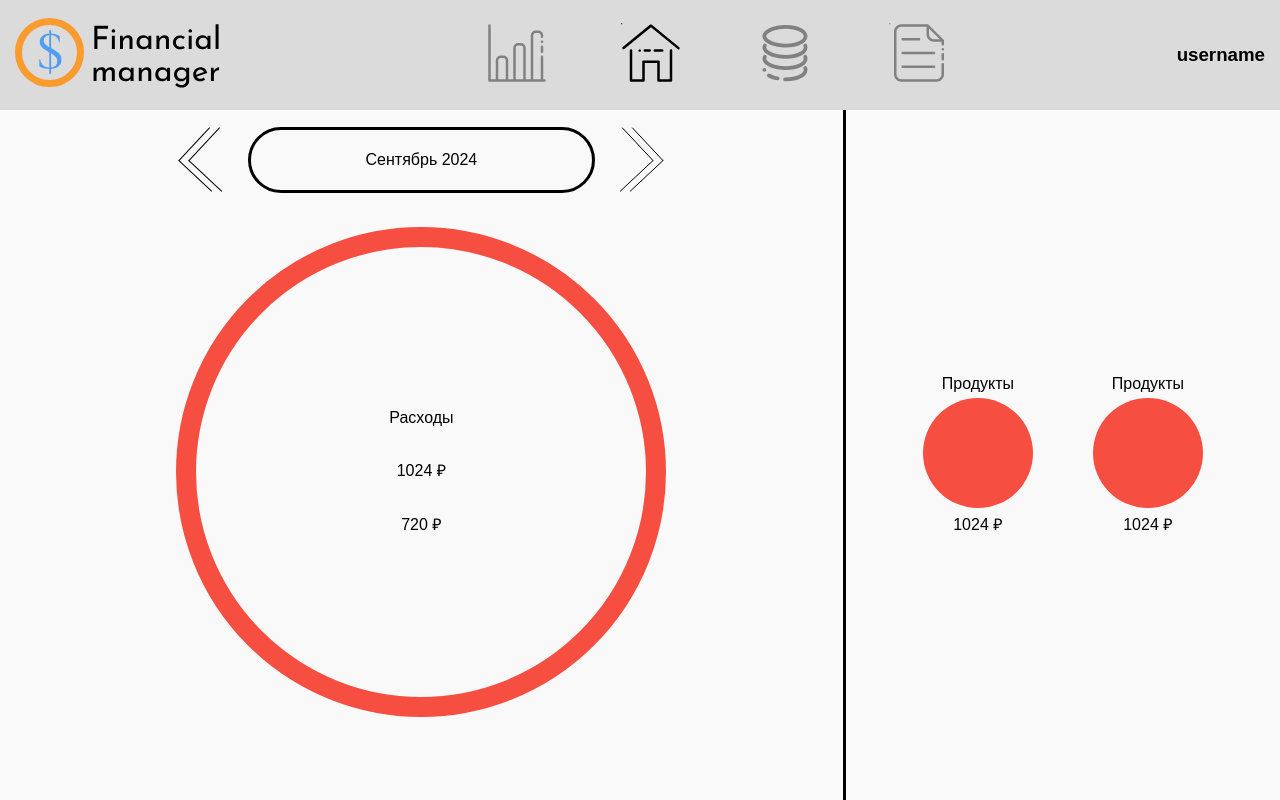
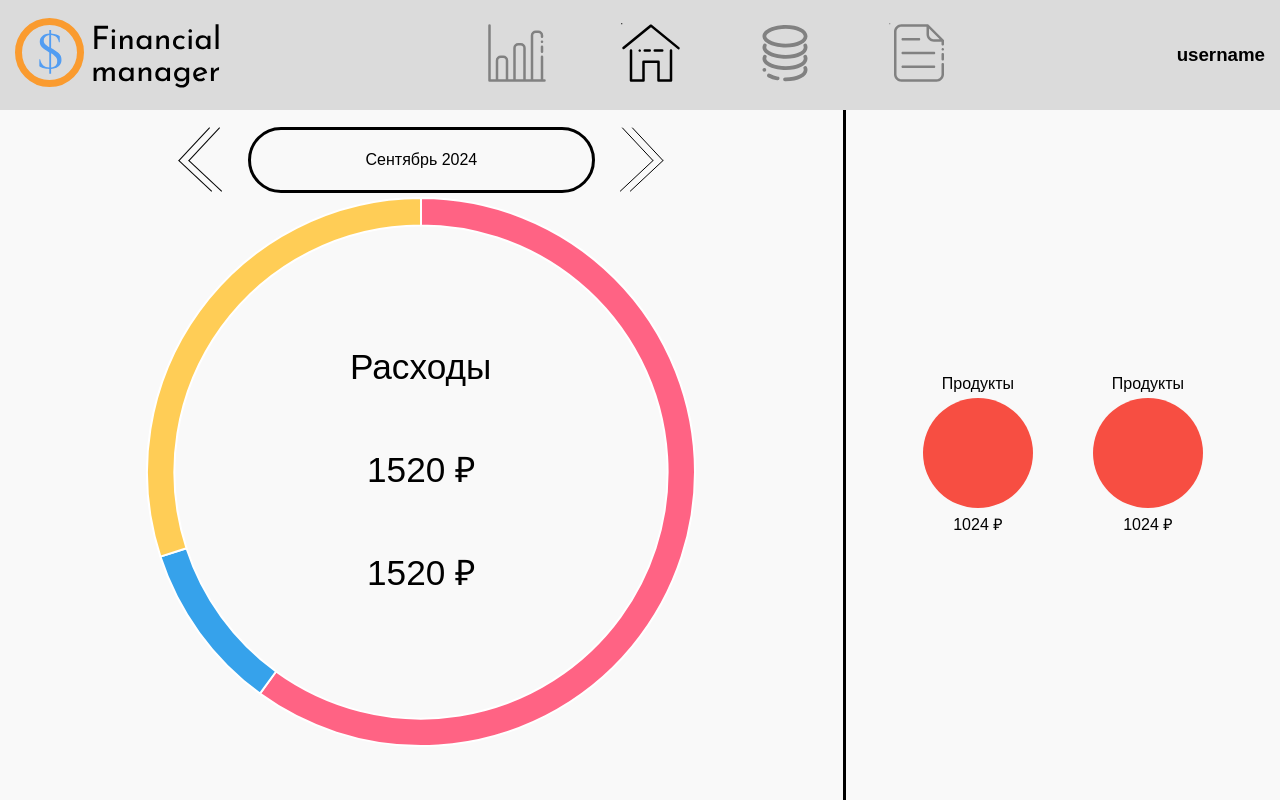
Before and after one commit to dedmaksim03/uiux, a React (Vite) app: page /home in a window 1280 px wide. Built offline with nearby package versions, Linux system fonts and the light colour scheme.

Commit message:
addin new main diagram from chart js

```diff
--- a/src/components/MainDiagram/index.tsx
+++ b/src/components/MainDiagram/index.tsx
@@ -1,12 +1,95 @@
 import style from './maindiagram.module.css';
+import { Doughnut } from 'react-chartjs-2';
+import 'chart.js/auto'
+// import Chart from 'chart.js/auto';
+// import 'chartjs-plugin-labels'; // Импортируем плагин
 
 const index = () => {
+  // Chart.register({
+  //   id: 'customPluginName',
+  //   beforeDraw: function(chart) {
+  //     const width = chart.width,
+  //         height = chart.height,
+  //         ctx = chart.ctx;
+
+  //     ctx.restore();
+  //     const fontSize = (height / 114).toFixed(2);
+  //     ctx.font = fontSize + "em sans-serif";
+  //     ctx.textBaseline = "middle";
+
+  //     const text = "75%",
+  //         textX = Math.round((width - ctx.measureText(text).width) / 2),
+  //         textY = height / 2;
+
+  //     ctx.fillText(text, textX, textY);
+  //     ctx.save();
+  //   }
+  // });
   return (
     <div className={style.diagram_container}>
       <div className={style.inner_diagram_container}>
-        <p className={style.p_center}> Расходы </p>
+      <Doughnut width={550} height={550} data={{
+                  labels: [
+                    'Red',
+                    'Blue',
+                    'fsdf', 'sdfsf'
+                  ],
+                  datasets: [{
+                    label: 'My First Dataset',
+                    data: [300, 50, 150],
+                    backgroundColor: [
+                      'rgb(255, 99, 132)',
+                      'rgb(54, 162, 235)',
+                      'rgb(255, 205, 86)'
+                    ],
+                    hoverOffset: 4
+                  }],
+                }}
+                options={
+                  {
+                    cutout: "90%",
+                    radius: "100%",
+                    plugins:{
+                      legend:{
+                        display: false
+                      }
+                    }
+                }} plugins={[
+                  {
+                  id: 'customPluginName',
+                  beforeDraw: function(chart) {
+                    const width = chart.width,
+                        height = chart.height,
+                        ctx = chart.ctx;
+
+                    ctx.restore();
+                    const fontSize = (height / 250).toFixed(2);
+                    ctx.font = fontSize + "em sans-serif";
+                    ctx.textBaseline = "middle";
+
+                    const text = "Расходы",
+                        textX = Math.round((width - ctx.measureText(text).width) / 2),
+                        textY = height / 2 - height/4 + height/16;
+
+                    const text_2 = "1520 ₽",
+                    text2X = Math.round((width - ctx.measureText(text_2).width) / 2),
+                    text2Y = height / 2;
+
+                    const text_3 = "1520 ₽",
+                    text3X = Math.round((width - ctx.measureText(text_3).width) / 2),
+                    text3Y = height/2 + height/4 - height/16;
+
+                    ctx.fillText(text, textX, textY);
+                    ctx.fillText(text_2, text2X, text2Y);
+                    ctx.fillText(text_3, text3X, text3Y);
+                    ctx.save();
+                  }
+                }
+              ]}
+                />
+        {/* <p className={style.p_center}> Расходы </p>
         <p> 1024 ₽</p>
-        <p> 720 ₽</p>
+        <p> 720 ₽</p> */}
       </div>
     </div>
   );
--- a/src/components/MainDiagram/maindiagram.module.css
+++ b/src/components/MainDiagram/maindiagram.module.css
@@ -1,17 +1,18 @@
 .diagram_container {
   display: flex;
-  height: 450px;
-  width: 450px;
+  height: 550px;
+  width: 550px;
   justify-content: center;
-  border: #f74e42 solid;
-  border-width: 20px;
-  border-radius: 100%;
+  /* border: #f74e42 solid; */
+  /* border-width: 20px; */
+  /* border-radius: 100%; */
 }
 
 .inner_diagram_container {
-  justify-content: center;
+  /* justify-content: center;
   align-items: center;
   flex-direction: column;
-  display: flex;
+  display: flex; */
+  display: block;
   margin: 0;
 }
```
Also changed, not shown: src/components/BarChart/index.tsx (deleted, +0 -44 lines), src/components/BarChartComponent/index.tsx (deleted, +0 -68 lines), 1 other file (tests, documents, lock files or other folders).
